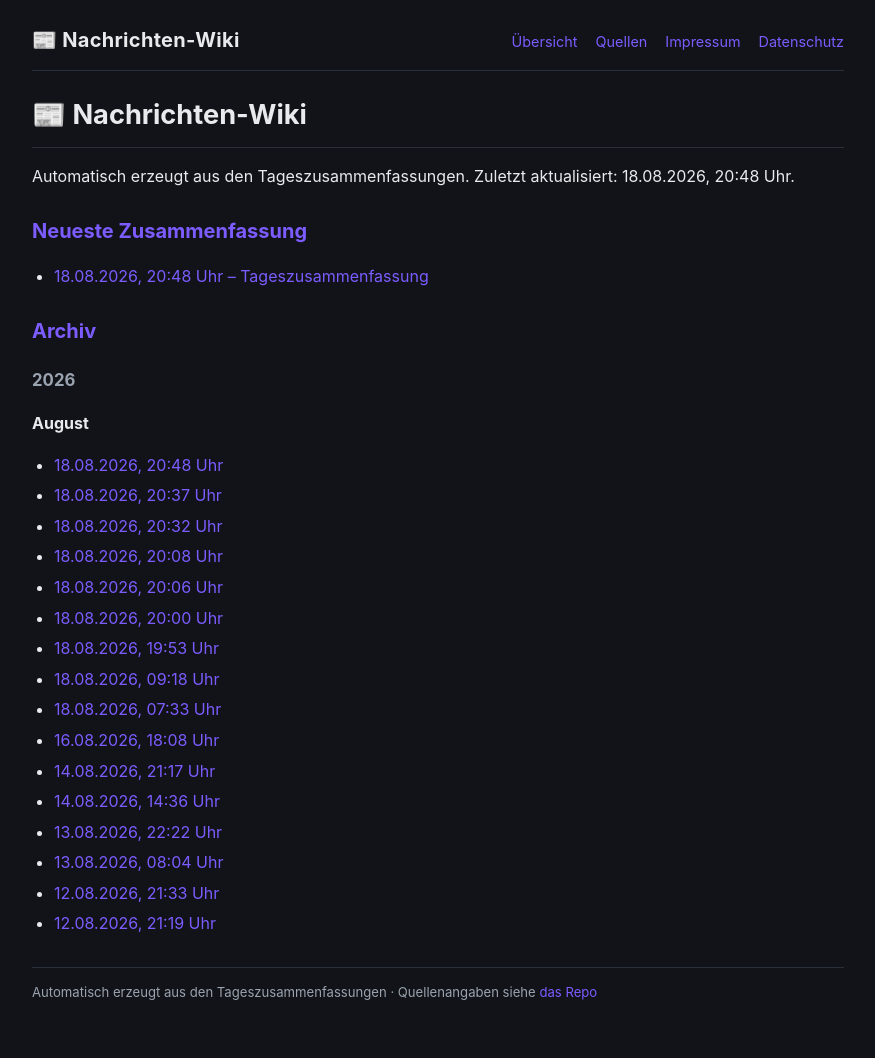
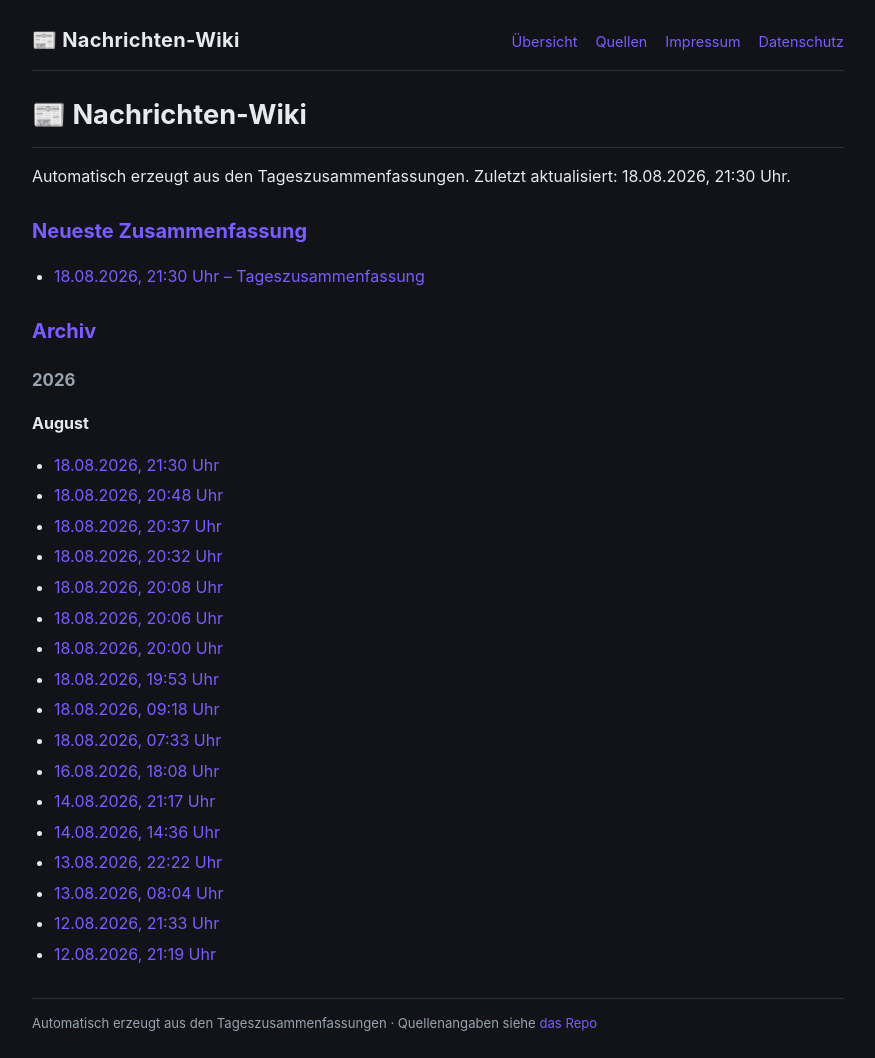
Before and after one commit to Ubuntu51/news-wiki, a Jekyll site: the page built from index.md, in a window 1280 px wide. Shown: the whole page, without its empty margins (202-1077 px from the left). Built offline with Jekyll 4.4.1, drawn with Linux system fonts in a browser that asks for light colours; our own code applies the rules of GitHub Pages for plain Markdown files; before the commit the page ends 1027 px from its top, so only the background shows below that.

Commit message:
Tageszusammenfassungen 2026-08-18

```diff
--- a/index.md
+++ b/index.md
@@ -1,10 +1,10 @@
 # 📰 Nachrichten-Wiki
 
-Automatisch erzeugt aus den Tageszusammenfassungen. Zuletzt aktualisiert: 18.08.2026, 20:48 Uhr.
+Automatisch erzeugt aus den Tageszusammenfassungen. Zuletzt aktualisiert: 18.08.2026, 21:30 Uhr.
 
 ## Neueste Zusammenfassung
 
-- [18.08.2026, 20:48 Uhr – Tageszusammenfassung](2026/08/2026-08-18_20-48.html)
+- [18.08.2026, 21:30 Uhr – Tageszusammenfassung](2026/08/2026-08-18_21-30.html)
 
 ## Archiv
 
@@ -12,6 +12,7 @@ Automatisch erzeugt aus den Tageszusammenfassungen. Zuletzt aktualisiert: 18.08.
 
 **August**
 
+- [18.08.2026, 21:30 Uhr](2026/08/2026-08-18_21-30.html)
 - [18.08.2026, 20:48 Uhr](2026/08/2026-08-18_20-48.html)
 - [18.08.2026, 20:37 Uhr](2026/08/2026-08-18_20-37.html)
 - [18.08.2026, 20:32 Uhr](2026/08/2026-08-18_20-32.html)
```
Also changed, not shown: 2026/08/2026-08-18_21-30.md (added, +65 -0 lines).
